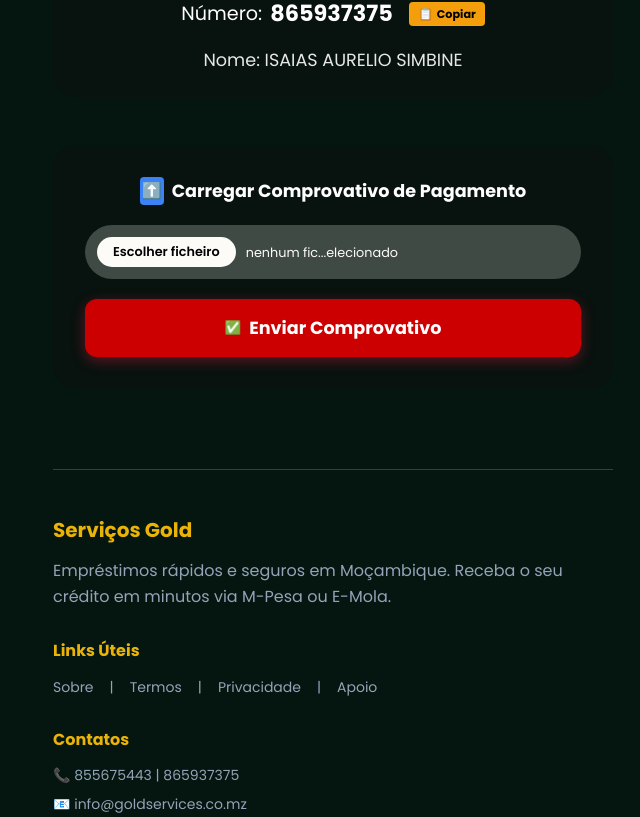
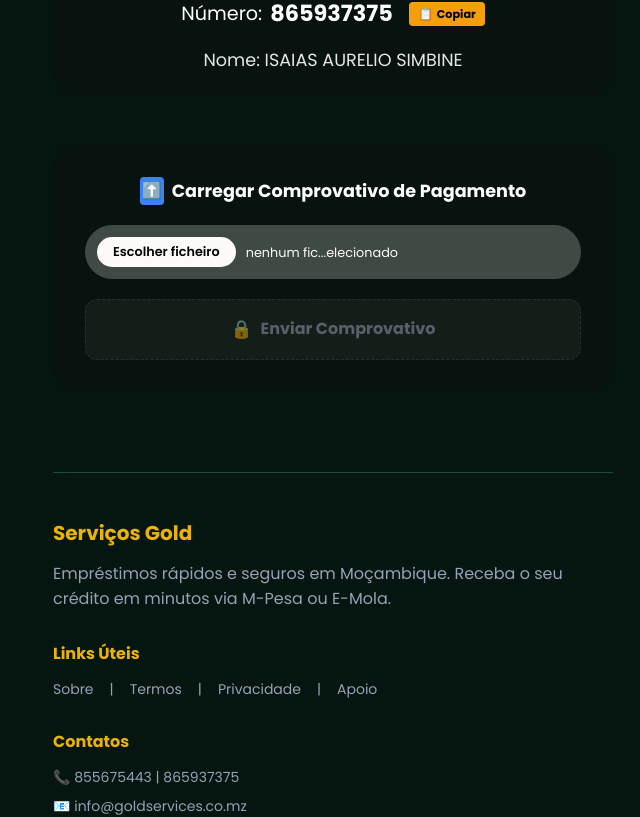
Before and after one commit to elidiojoaomaibass-lgtm/GOLD---SORVICES-, a React (Vite) app: page / in a window 1280 px wide. Shown: the part 4310-5127 px from the top of the page, without its empty margins (307-947 px from the left). Built offline with nearby package versions, Linux system fonts and the light colour scheme.

Commit message:
feat: botao enviar comprovativo inativo antes de selecionar ficheiro

```diff
--- a/src/App.tsx
+++ b/src/App.tsx
@@ -634,6 +634,22 @@ function App() {
             </span>
           </div>
 
+          {/* Botão inativo enquanto não houver ficheiro selecionado */}
+          {!fileName && submitStatus === 'idle' && (
+            <div style={{
+              borderRadius: '0.75rem', padding: '1rem',
+              display: 'flex', alignItems: 'center', justifyContent: 'center', gap: '8px',
+              backgroundColor: '#1e2922',
+              border: '1.5px dashed rgba(255,255,255,0.15)',
+              cursor: 'not-allowed',
+              opacity: 0.55
+            }}>
+              <span style={{ fontSize: '1.1rem' }}>🔒</span>
+              <span style={{ fontSize: '1rem', fontWeight: 700, color: '#94a3b8' }}>Enviar Comprovativo</span>
+            </div>
+          )}
+
+          {(fileName || submitStatus !== 'idle') && (
             <motion.button
               className="btn-cta"
               style={{
@@ -646,6 +662,9 @@ function App() {
               whileHover={submitStatus === 'idle' ? { scale: 1.02 } : {}}
               whileTap={submitStatus === 'idle' ? { scale: 0.98 } : {}}
               onClick={handleSubmitComprovante}
+              initial={{ opacity: 0, scale: 0.95 }}
+              animate={{ opacity: 1, scale: 1 }}
+              transition={{ type: 'spring', stiffness: 300, damping: 20 }}
             >
               {submitStatus === 'idle' && (
                 <>
@@ -670,6 +689,7 @@ function App() {
                 </>
               )}
             </motion.button>
+          )}
 
           {/* Progress bar while processing */}
           <AnimatePresence>
```
Lines whose indentation alone changed are shown as unchanged.
